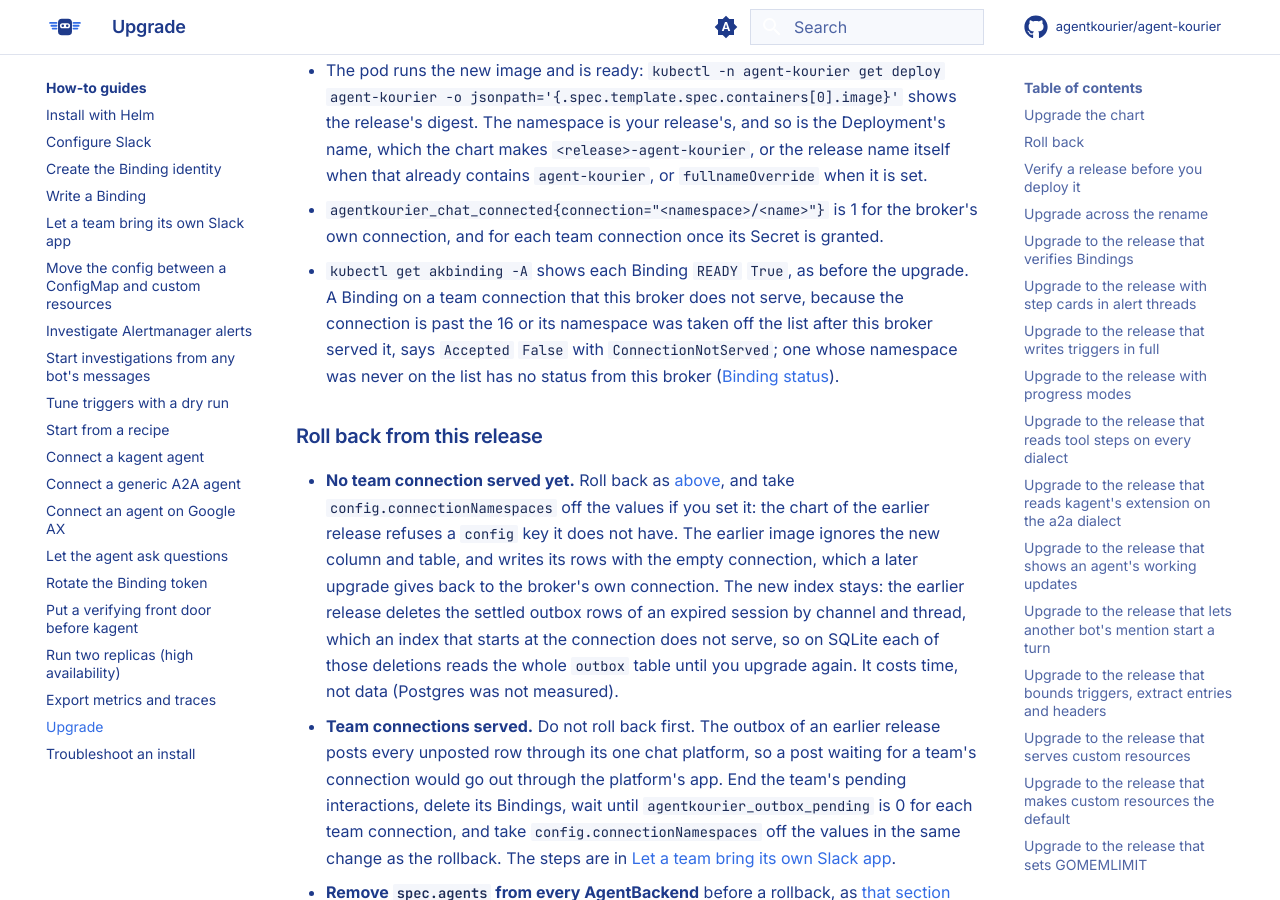
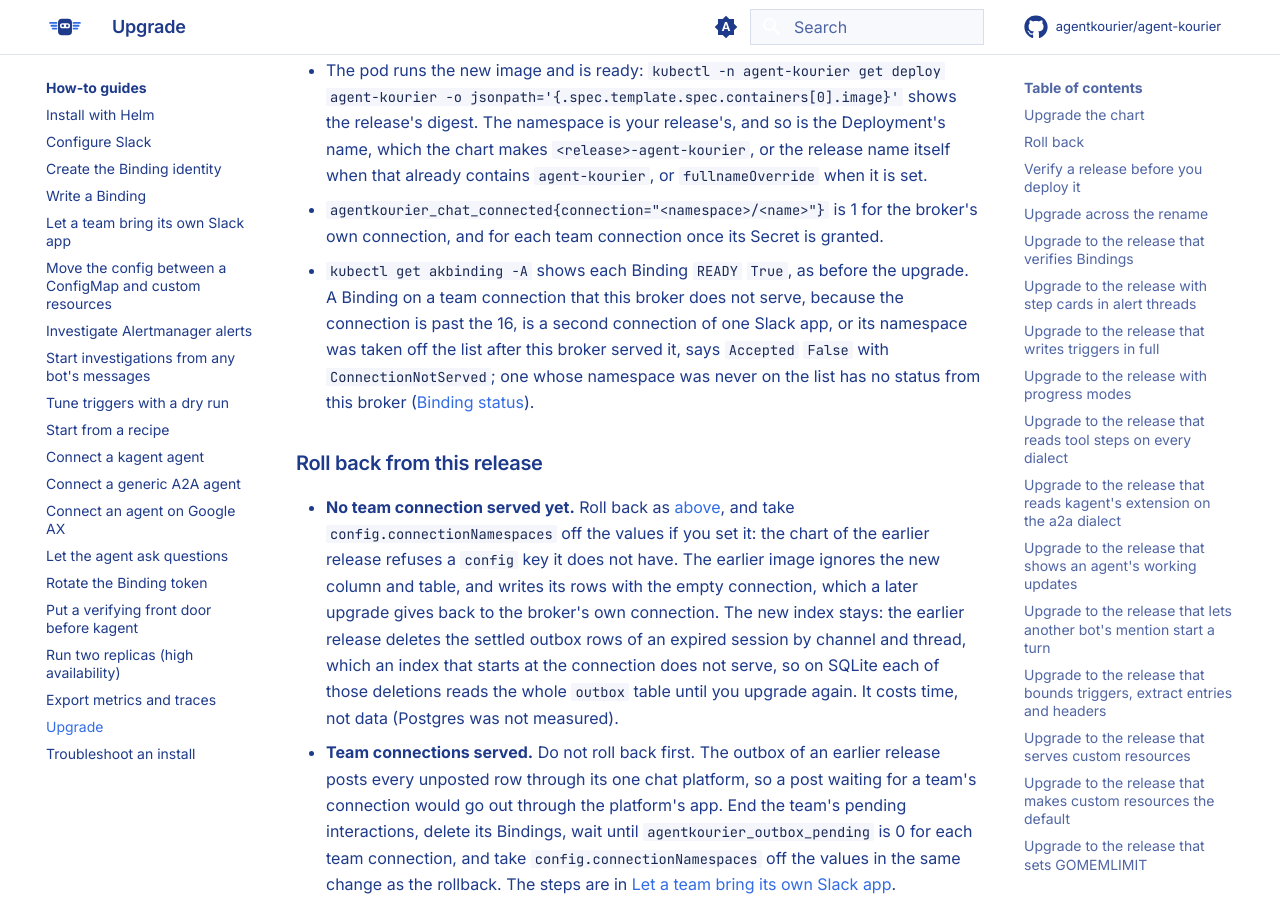
Before and after one commit to agentkourier/agent-kourier, an MkDocs documentation site: the page built from docs/how-to/upgrade.md, in a window 1280 px wide and 900 px high, scrolled down 36216 px. Built offline with MkDocs 1.6.1 and Material for MkDocs 9.7.7, drawn with Linux system fonts in a browser that asks for light colours; comment, search, counter and statistics services are not loaded.

Commit message:
docs(upgrade): name the refused second connection in the upgrade check

```diff
--- a/docs/how-to/upgrade.md
+++ b/docs/how-to/upgrade.md
@@ -848,7 +848,7 @@ Before you set the list:
 - The pod runs the new image and is ready: `kubectl -n agent-kourier get deploy agent-kourier -o jsonpath='{.spec.template.spec.containers[0].image}'` shows the release's digest. The namespace is your release's, and so is the Deployment's name, which the chart
   makes `<release>-agent-kourier`, or the release name itself when that already contains `agent-kourier`, or `fullnameOverride` when it is set.
 - `agentkourier_chat_connected{connection="<namespace>/<name>"}` is 1 for the broker's own connection, and for each team connection once its Secret is granted.
-- `kubectl get akbinding -A` shows each Binding `READY` `True`, as before the upgrade. A Binding on a team connection that this broker does not serve, because the connection is past the 16 or its namespace was taken off the list after this broker served it, says `Accepted` `False` with `ConnectionNotServed`; one whose namespace was never on the list has no status from this broker
+- `kubectl get akbinding -A` shows each Binding `READY` `True`, as before the upgrade. A Binding on a team connection that this broker does not serve, because the connection is past the 16, is a second connection of one Slack app, or its namespace was taken off the list after this broker served it, says `Accepted` `False` with `ConnectionNotServed`; one whose namespace was never on the list has no status from this broker
   ([Binding status](../reference/binding-status.md)).
 
 ### Roll back from this release
```
